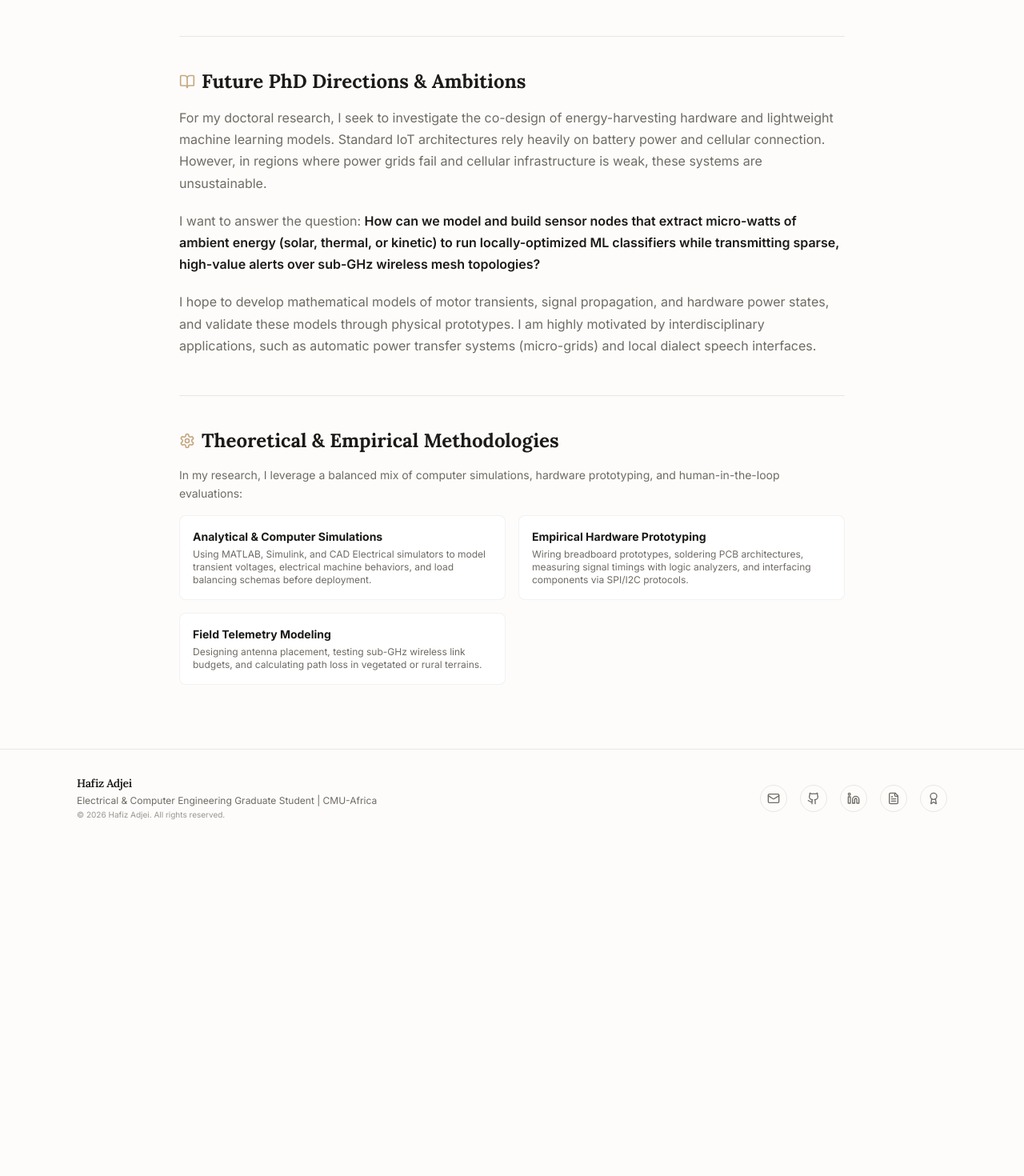
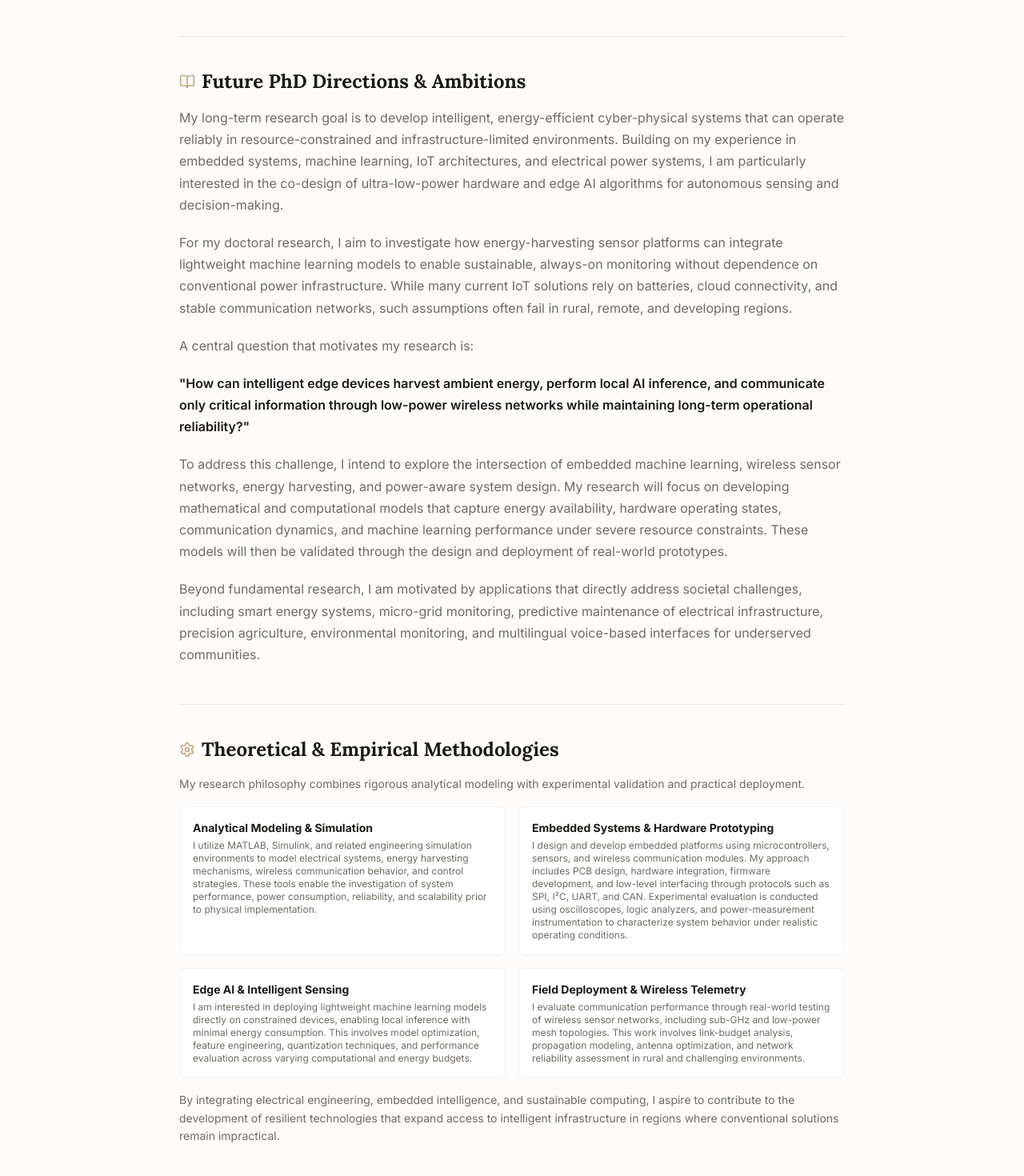
Before and after one commit to hadjei/portfolio-website, a Next.js app: page /portfolio-website/research in a window 1280 px wide. Shown: the part 1100-2570 px from the top of the page at 80% size. Before the commit the page ends 2158 px from the top, so only its background shows below. Built offline with nearby package versions, Linux system fonts and the light colour scheme.

Commit message:
Update Future PhD and Methodologies sections

```diff
--- a/src/app/research/page.tsx
+++ b/src/app/research/page.tsx
@@ -95,13 +95,22 @@ export default function Research() {
           </h2>
           <div className="prose-academic text-sm sm:text-base text-[var(--muted-text)] leading-relaxed space-y-4">
             <p>
-              For my doctoral research, I seek to investigate the co-design of energy-harvesting hardware and lightweight machine learning models. Standard IoT architectures rely heavily on battery power and cellular connection. However, in regions where power grids fail and cellular infrastructure is weak, these systems are unsustainable.
+              My long-term research goal is to develop intelligent, energy-efficient cyber-physical systems that can operate reliably in resource-constrained and infrastructure-limited environments. Building on my experience in embedded systems, machine learning, IoT architectures, and electrical power systems, I am particularly interested in the co-design of ultra-low-power hardware and edge AI algorithms for autonomous sensing and decision-making.
             </p>
             <p>
-              I want to answer the question: <strong className="text-[var(--foreground)] font-semibold">How can we model and build sensor nodes that extract micro-watts of ambient energy (solar, thermal, or kinetic) to run locally-optimized ML classifiers while transmitting sparse, high-value alerts over sub-GHz wireless mesh topologies?</strong>
+              For my doctoral research, I aim to investigate how energy-harvesting sensor platforms can integrate lightweight machine learning models to enable sustainable, always-on monitoring without dependence on conventional power infrastructure. While many current IoT solutions rely on batteries, cloud connectivity, and stable communication networks, such assumptions often fail in rural, remote, and developing regions.
             </p>
             <p>
-              I hope to develop mathematical models of motor transients, signal propagation, and hardware power states, and validate these models through physical prototypes. I am highly motivated by interdisciplinary applications, such as automatic power transfer systems (micro-grids) and local dialect speech interfaces.
+              A central question that motivates my research is:
+            </p>
+            <p className="text-[var(--foreground)] font-semibold my-2">
+              "How can intelligent edge devices harvest ambient energy, perform local AI inference, and communicate only critical information through low-power wireless networks while maintaining long-term operational reliability?"
+            </p>
+            <p>
+              To address this challenge, I intend to explore the intersection of embedded machine learning, wireless sensor networks, energy harvesting, and power-aware system design. My research will focus on developing mathematical and computational models that capture energy availability, hardware operating states, communication dynamics, and machine learning performance under severe resource constraints. These models will then be validated through the design and deployment of real-world prototypes.
+            </p>
+            <p>
+              Beyond fundamental research, I am motivated by applications that directly address societal challenges, including smart energy systems, micro-grid monitoring, predictive maintenance of electrical infrastructure, precision agriculture, environmental monitoring, and multilingual voice-based interfaces for underserved communities.
             </p>
           </div>
         </section>
@@ -113,23 +122,29 @@ export default function Research() {
             Theoretical & Empirical Methodologies
           </h2>
           <p className="text-sm text-[var(--muted-text)] leading-relaxed">
-            In my research, I leverage a balanced mix of computer simulations, hardware prototyping, and human-in-the-loop evaluations:
+            My research philosophy combines rigorous analytical modeling with experimental validation and practical deployment.
           </p>
           <div className="grid grid-cols-1 sm:grid-cols-2 gap-4 text-sm text-[var(--muted-text)]">
             <div className="bg-[var(--card-bg)] border border-[var(--card-border)] p-4 rounded-lg">
-              <h4 className="font-bold text-[var(--foreground)] mb-1">Analytical & Computer Simulations</h4>
-              <p className="text-xs">Using MATLAB, Simulink, and CAD Electrical simulators to model transient voltages, electrical machine behaviors, and load balancing schemas before deployment.</p>
+              <h4 className="font-bold text-[var(--foreground)] mb-1">Analytical Modeling & Simulation</h4>
+              <p className="text-xs">I utilize MATLAB, Simulink, and related engineering simulation environments to model electrical systems, energy harvesting mechanisms, wireless communication behavior, and control strategies. These tools enable the investigation of system performance, power consumption, reliability, and scalability prior to physical implementation.</p>
             </div>
             <div className="bg-[var(--card-bg)] border border-[var(--card-border)] p-4 rounded-lg">
-              <h4 className="font-bold text-[var(--foreground)] mb-1">Empirical Hardware Prototyping</h4>
-              <p className="text-xs">Wiring breadboard prototypes, soldering PCB architectures, measuring signal timings with logic analyzers, and interfacing components via SPI/I2C protocols.</p>
+              <h4 className="font-bold text-[var(--foreground)] mb-1">Embedded Systems & Hardware Prototyping</h4>
+              <p className="text-xs">I design and develop embedded platforms using microcontrollers, sensors, and wireless communication modules. My approach includes PCB design, hardware integration, firmware development, and low-level interfacing through protocols such as SPI, I²C, UART, and CAN. Experimental evaluation is conducted using oscilloscopes, logic analyzers, and power-measurement instrumentation to characterize system behavior under realistic operating conditions.</p>
             </div>
             <div className="bg-[var(--card-bg)] border border-[var(--card-border)] p-4 rounded-lg">
-              <h4 className="font-bold text-[var(--foreground)] mb-1">Field Telemetry Modeling</h4>
-              <p className="text-xs">Designing antenna placement, testing sub-GHz wireless link budgets, and calculating path loss in vegetated or rural terrains.</p>
+              <h4 className="font-bold text-[var(--foreground)] mb-1">Edge AI & Intelligent Sensing</h4>
+              <p className="text-xs">I am interested in deploying lightweight machine learning models directly on constrained devices, enabling local inference with minimal energy consumption. This involves model optimization, feature engineering, quantization techniques, and performance evaluation across varying computational and energy budgets.</p>
             </div>
-
+            <div className="bg-[var(--card-bg)] border border-[var(--card-border)] p-4 rounded-lg">
+              <h4 className="font-bold text-[var(--foreground)] mb-1">Field Deployment & Wireless Telemetry</h4>
+              <p className="text-xs">I evaluate communication performance through real-world testing of wireless sensor networks, including sub-GHz and low-power mesh topologies. This work involves link-budget analysis, propagation modeling, antenna optimization, and network reliability assessment in rural and challenging environments.</p>
+            </div>
           </div>
+          <p className="text-sm text-[var(--muted-text)] leading-relaxed mt-4">
+            By integrating electrical engineering, embedded intelligence, and sustainable computing, I aspire to contribute to the development of resilient technologies that expand access to intelligent infrastructure in regions where conventional solutions remain impractical.
+          </p>
         </section>
       </main>
 
```
